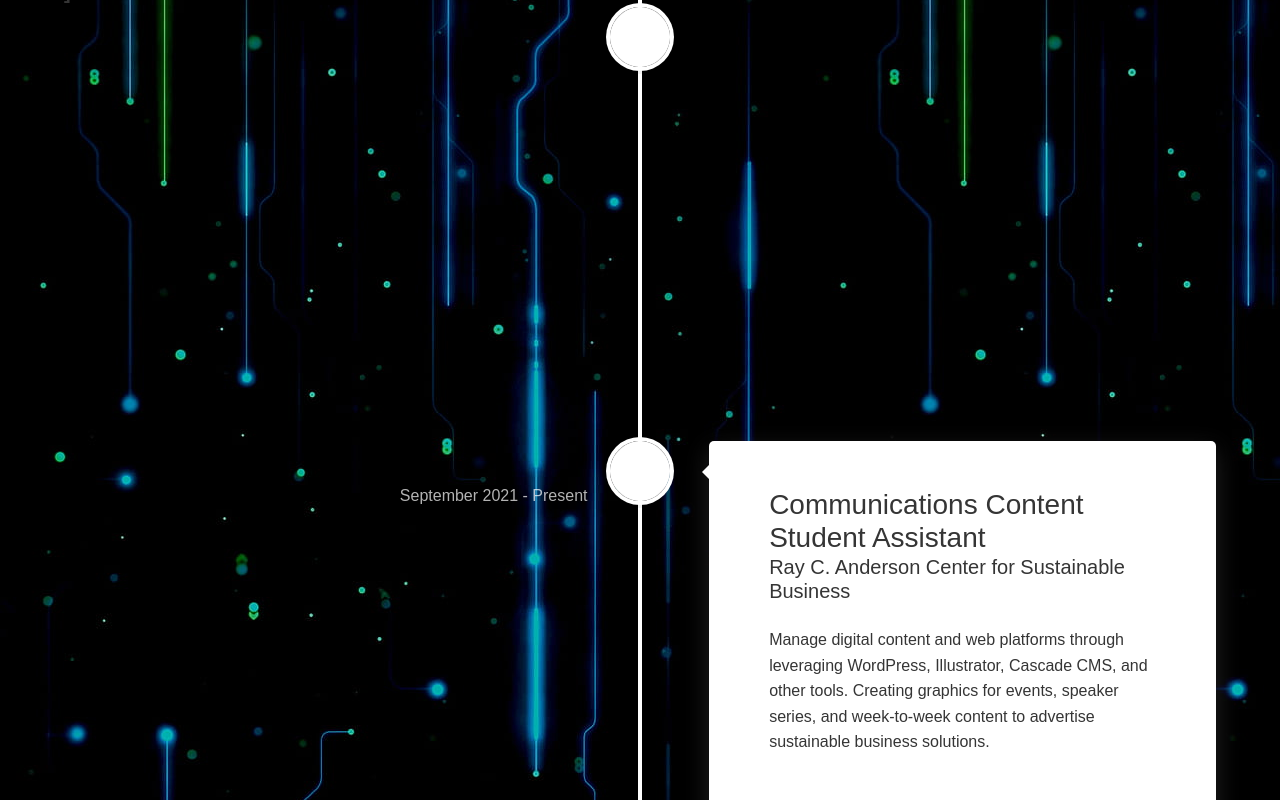
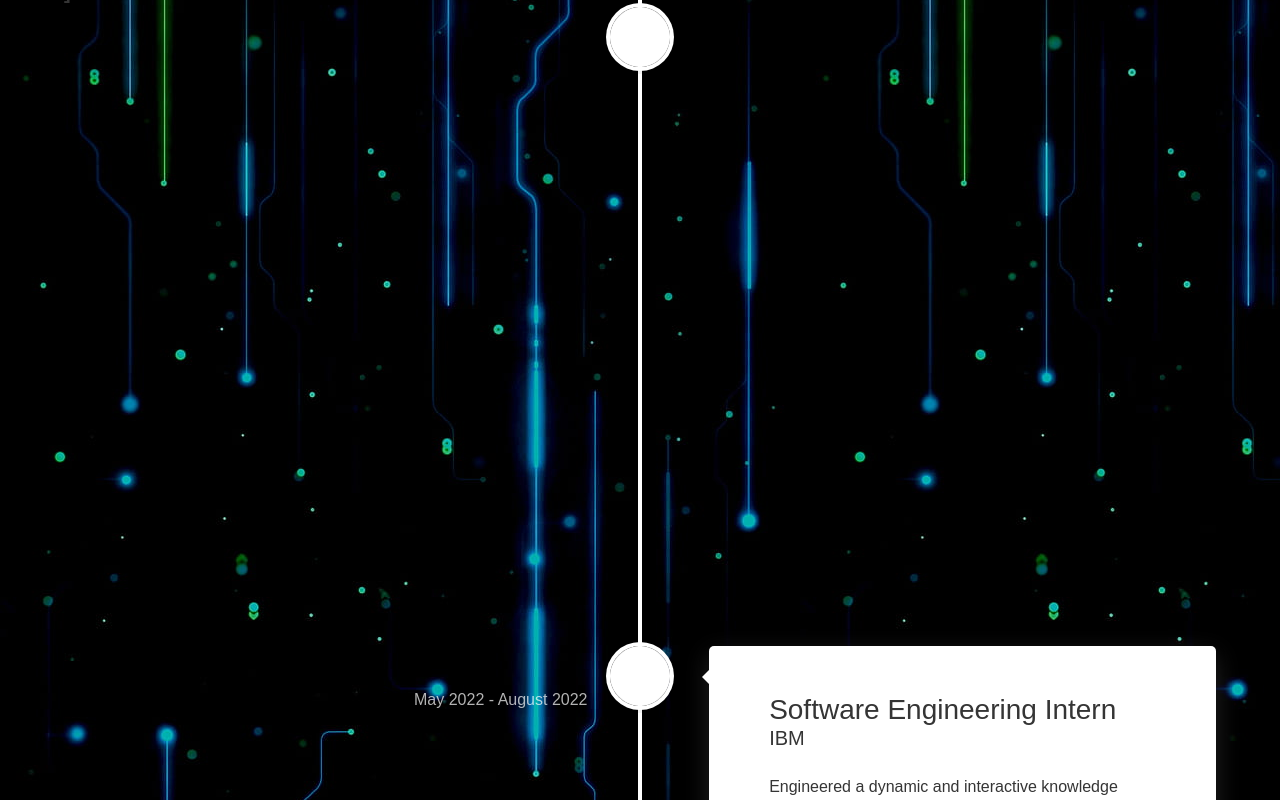
Before and after one commit to rgarlapati510/portfolio-website, a React (Create React App) app: page / in a window 1280 px wide. Shown: the part 1800-2600 px from the top of the page. Built offline with nearby package versions, Linux system fonts and the light colour scheme.

Commit message:
Update timelineElements.js

```diff
--- a/src/components/timelineElements.js
+++ b/src/components/timelineElements.js
@@ -6,21 +6,21 @@ let timelineElements = [
     title: "Software Engineer",
     location: "IBM",
     description:
-      "Spearheading the implementation of Galasa for NetView test automation with goals of improving test efficiency and a >40% reduction in test time, leading team of 6 developers to impleemnt a recommendation ML model for IBM MaaS360 platform to reduce recommendation time by more than 70%.",
+      "Driving backend data processing within IBM’s Watson Code Assistant for Z, utilizing API calls for data extraction and leveraging Apache Maven to generate critical information intended for the automation of test generation for code functionality and evaluation. Spearheaded the implementation of Galasa for deep integration testing of IBM Z NetView to ensure a seamless transition and functionality retention between successive technology iterations, resulting in a > 80% reduction in test time. Directed a team of 6 engineers in utilizing the K-Means algorithm to formulate strategic policy recommendations to help facilitate IT administrators in enhancing security measures for IBM MaaS360 users’ devices",
     date: "July 2023 - Present",
     icon: "IBM",
   },
+  // {
+  //   id: 2,
+  //   title: "Communications Content Student Assistant",
+  //   location: "Ray C. Anderson Center for Sustainable Business",
+  //   description:
+  //     "Manage digital content and web platforms through leveraging WordPress, Illustrator, Cascade CMS, and other tools. Creating graphics for events, speaker series, and week-to-week content to advertise sustainable business solutions.",
+  //   date: "September 2021 - May 2024",
+  //   icon: "ACSB",
+  // },
   {
     id: 2,
-    title: "Communications Content Student Assistant",
-    location: "Ray C. Anderson Center for Sustainable Business",
-    description:
-      "Manage digital content and web platforms through leveraging WordPress, Illustrator, Cascade CMS, and other tools. Creating graphics for events, speaker series, and week-to-week content to advertise sustainable business solutions.",
-    date: "September 2021 - Present",
-    icon: "ACSB",
-  },
-  {
-    id: 3,
     title: "Software Engineering Intern",
     location: "IBM",
     description:
@@ -29,7 +29,7 @@ let timelineElements = [
     icon: "IBM",
   },
   {
-    id: 4,
+    id: 3,
     title: "Data Science & Network Engineering Intern",
     location: "Verizon",
     description:
@@ -38,12 +38,12 @@ let timelineElements = [
     icon: "Verizon",
   },
   {
-    id: 5,
+    id: 4,
     title: "Student, Computer Science",
     location: "Georgia Institute of Technology",
     description:
       "Majoring in Computer Science with concentrations in Artificial Intelligence and Human Computer Interaction. Relevant coursework include Object-oriented programming, Data Structures and Algorithms, Machine Learning, Artificial Intelligence, Computer Vision, Human-Computer Interaction, and many more. Recognized on the Dean's list from 2019 to present. Will graduate May 2023.",
-    date: "August 2019 - Present",
+    date: "August 2019 - May 2023",
     icon: <img src={navIcon2} alt="" />,
   },
 ];
```
